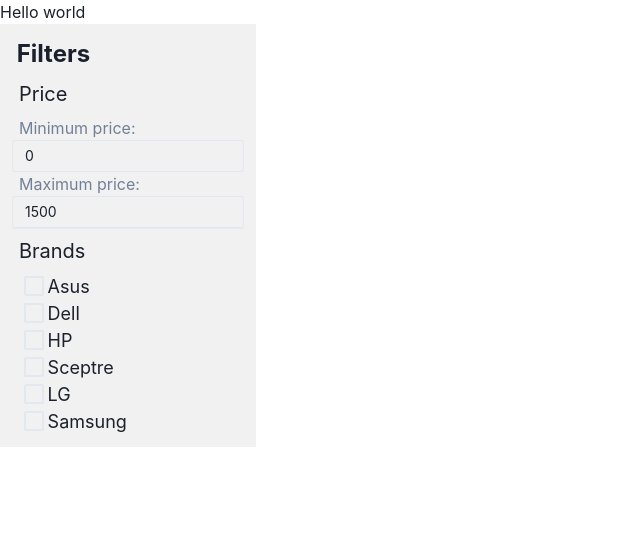
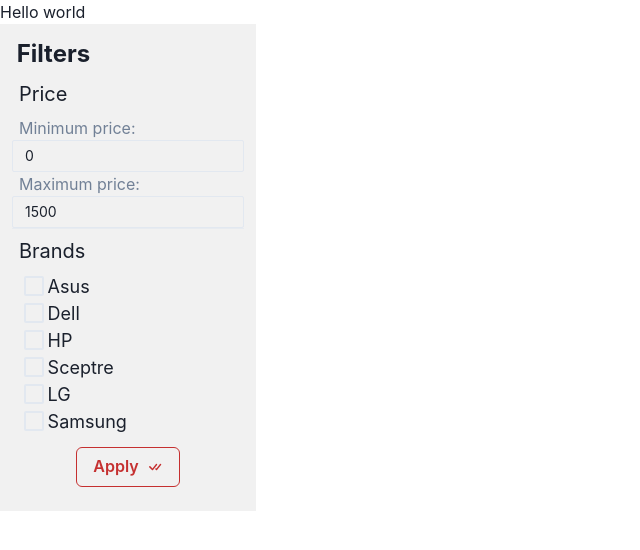
Before and after one commit to CodersCamp2021/team-lp-project-2, a React (Create React App) app: page / in a window 1280 px wide. Shown: the top 550 px of the page, without its empty margins (0-640 px from the left). Built offline with nearby package versions, Linux system fonts and the light colour scheme.

Commit message:
added buttons

```diff
--- a/src/components/filters/Filters.js
+++ b/src/components/filters/Filters.js
@@ -1,16 +1,24 @@
 import React, { useState } from 'react';
+import { BsCheckAll } from 'react-icons/bs';
 import Options from './Options';
+import { useNavigate } from 'react-router-dom';
 import {
   Flex,
   Text,
   Divider,
   NumberInput,
   NumberInputField,
+  Button,
 } from '@chakra-ui/react';
 
 export default function Filters({ products, category }) {
   const [minPrice, setMinPrice] = useState(0);
   const [maxPrice, setMaxPrice] = useState(1500);
+  const navigate = useNavigate();
+
+  const handleSubmit = (state) => {
+    console.log('click');
+  };
 
   return (
     <Flex
@@ -37,7 +45,7 @@ export default function Filters({ products, category }) {
         }}
         defaultValue={0}
         min={0}
-        max={1500}
+        max={maxPrice}
         size="sm"
       >
         <NumberInputField />
@@ -60,6 +68,16 @@ export default function Filters({ products, category }) {
 
       <Divider />
       <Options category={category} pricing={[minPrice, maxPrice]} />
+      <Button
+        m={3}
+        alignSelf="center"
+        variant="outline"
+        colorScheme="red"
+        rightIcon={<BsCheckAll />}
+        onClick={handleSubmit}
+      >
+        Apply
+      </Button>
     </Flex>
   );
 }
```
